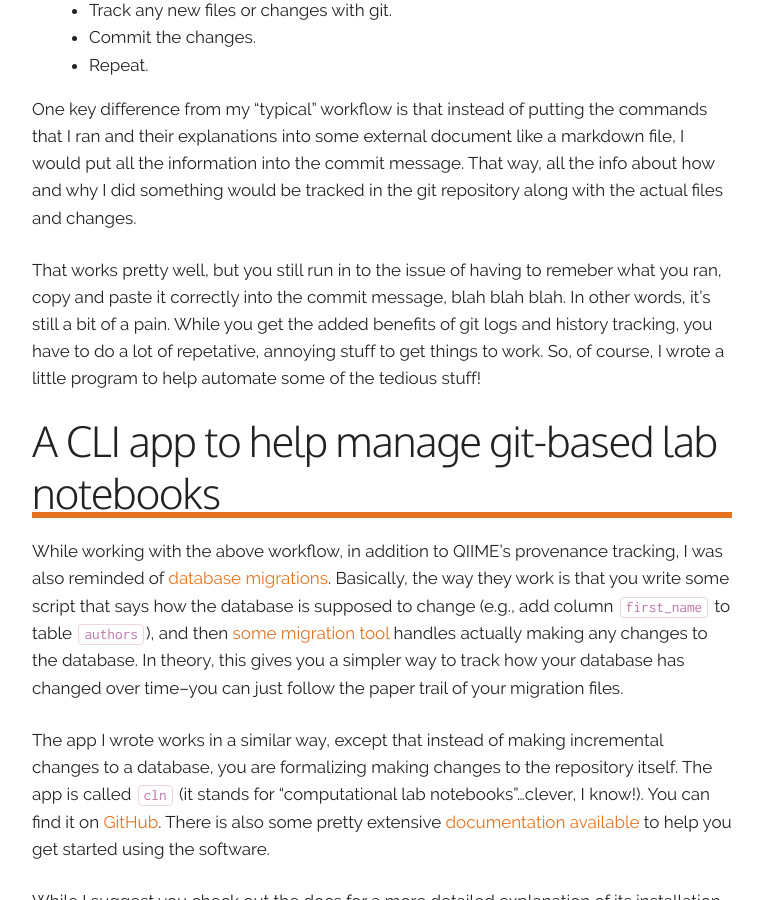
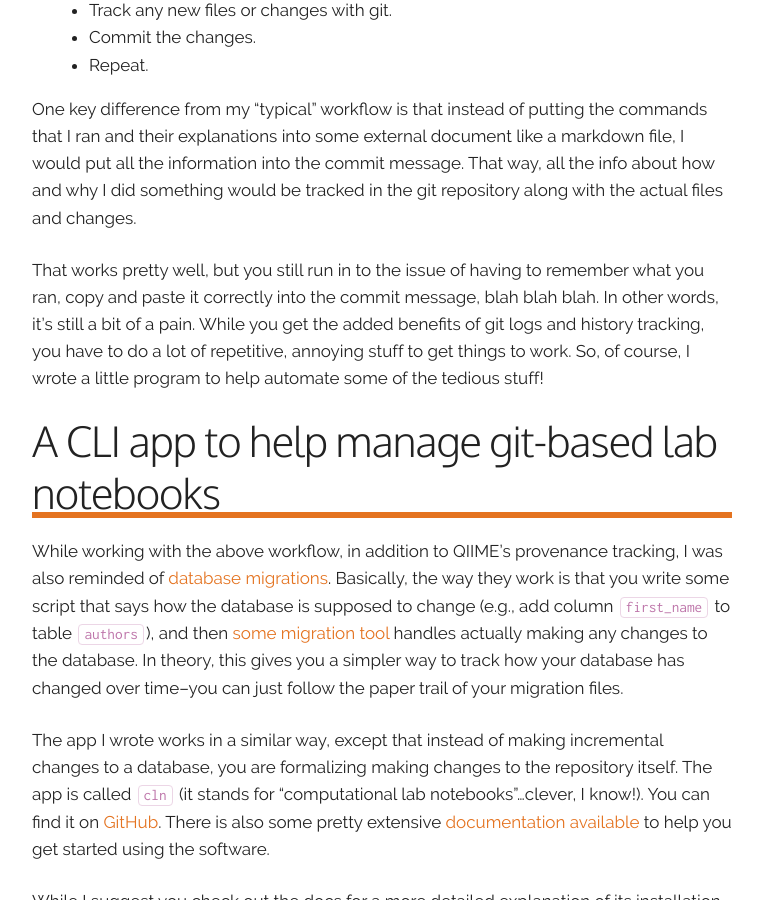
Before and after one commit to mooreryan/TenderIsTheByte, a Jekyll site: the page built from collections/_posts/2021-05-07-computational-lab-notebooks.md, in a window 1280 px wide and 900 px high, scrolled down 3195 px. Shown: the whole window, without its empty margins (258-1021 px from the left). Built offline with Jekyll 4.4.1, drawn with Linux system fonts in a browser that asks for light colours; some of the changed text lies outside the part shown.

Commit message:
Fix some typos

```diff
--- a/collections/_posts/2021-05-07-computational-lab-notebooks.md
+++ b/collections/_posts/2021-05-07-computational-lab-notebooks.md
@@ -151,10 +151,10 @@ and why I did something would be tracked in the git repository along
 with the actual files and changes.
 
 That works pretty well, but you still run in to the issue of having to
-remeber what you ran, copy and paste it correctly into the commit
+remember what you ran, copy and paste it correctly into the commit
 message, blah blah blah.  In other words, it's still a bit of a pain.
 While you get the added benefits of git logs and history tracking, you
-have to do a lot of repetative, annoying stuff to get things to work.
+have to do a lot of repetitive, annoying stuff to get things to work.
 So, of course, I wrote a little program to help automate some of the
 tedious stuff!
 
```
Also changed, not shown: other parts of collections/_posts/2021-05-07-computational-lab-notebooks.md (+5 -5 lines).
